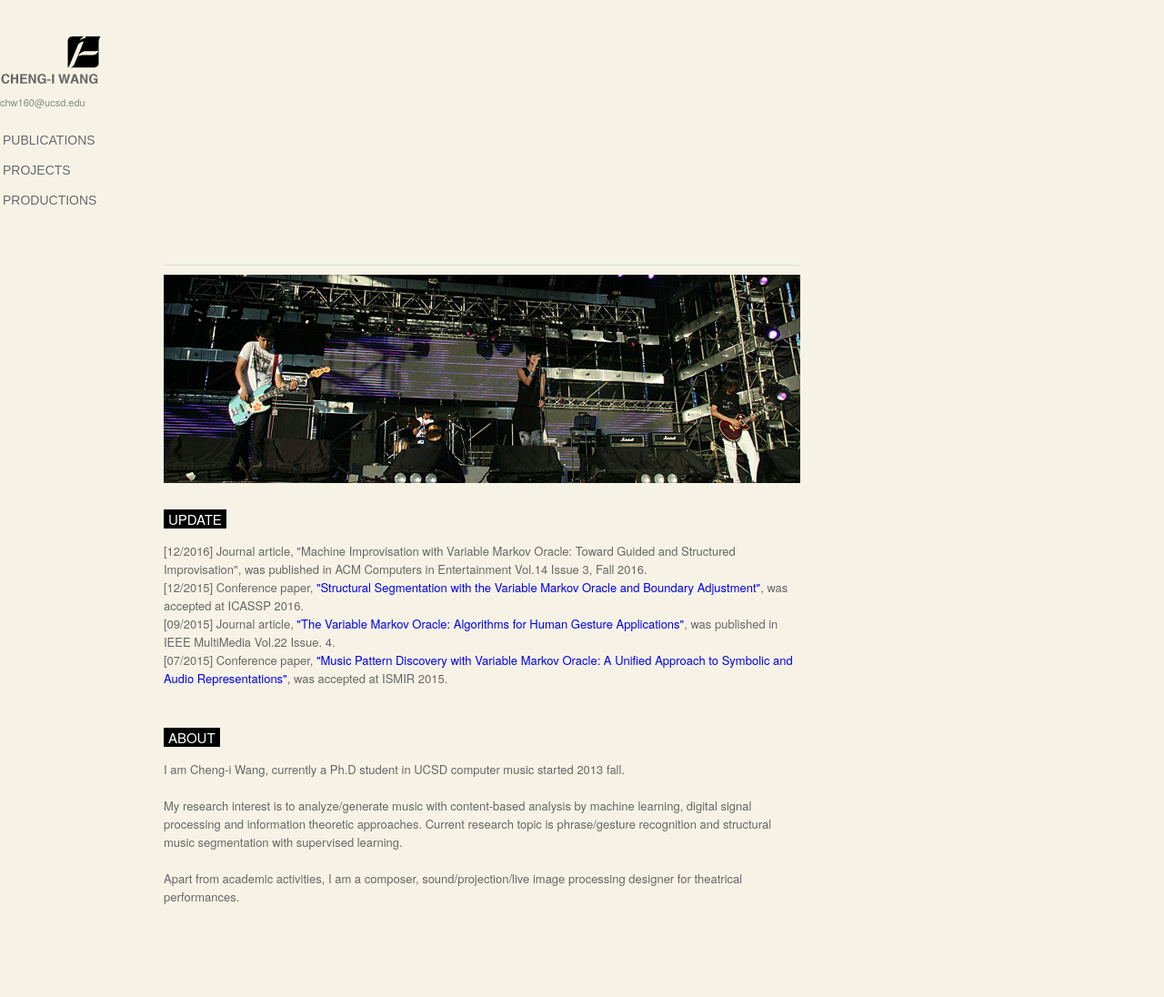
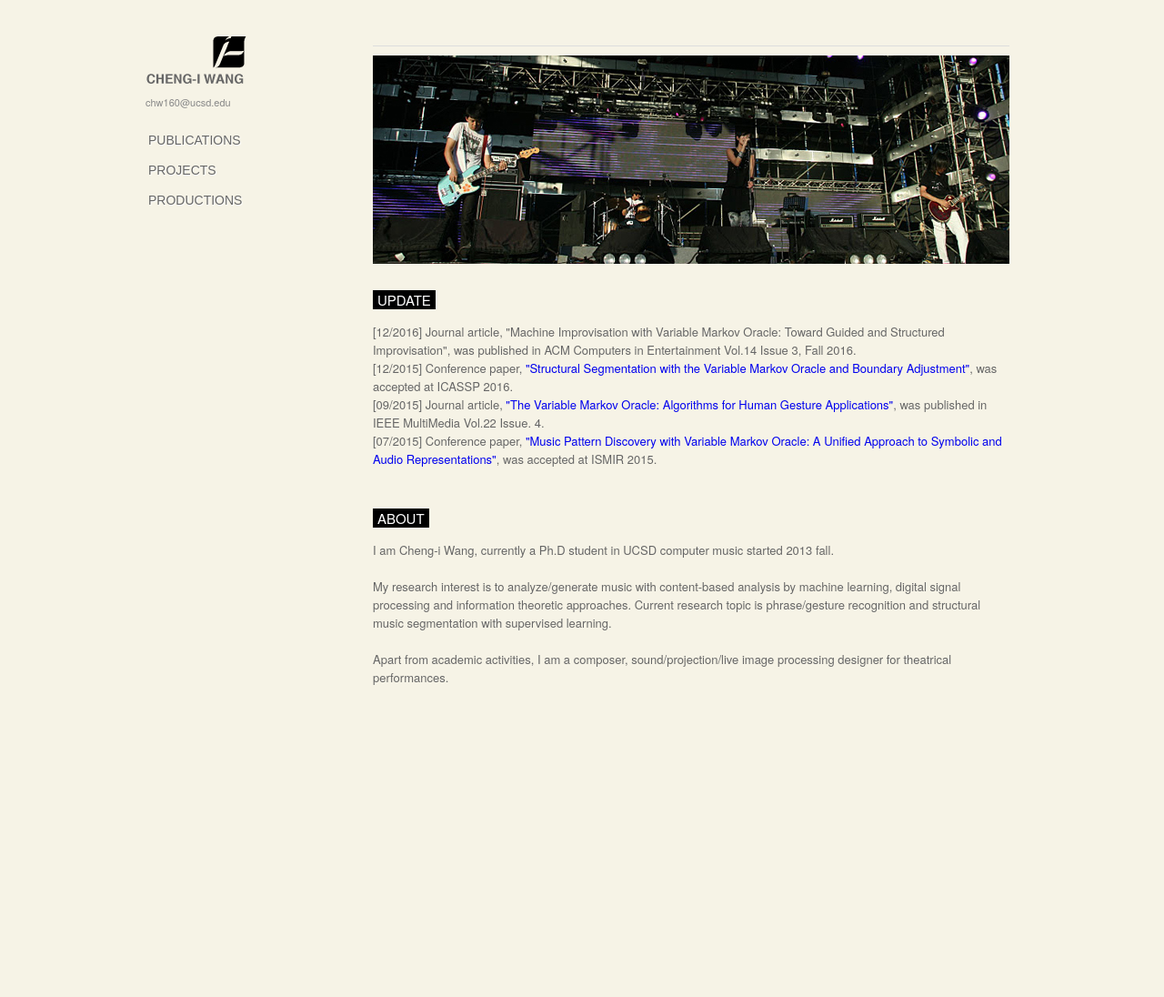
Before and after one commit to wangsix/wangsix.github.io, a Jekyll site: the page built from index.html, in a window 1280 px wide. Shown: the whole page at 91% size. Built offline with Jekyll 4.4.1, drawn with Linux system fonts in a browser that asks for light colours; after the commit the page ends 900 px from its top, so only the background shows below that.

Commit message:
Update default.html

```diff
--- a/_layouts/default.html
+++ b/_layouts/default.html
@@ -44,9 +44,10 @@
 	color:#ccc;
 }
 </style>
+</head>
 
-</head>
 <body id="index">
+ 	<div class="container">
 		<nav class="four columns alpha">
 			<a href="index.html">
 			<img class="remove-bottom" style="margin-top:40px;" src="img/logo.png" />
@@ -79,13 +80,9 @@
 		});
 
 		</script>
-
- 	<div class="container">
-
 		<section class="twelve columns omega">
 			{{ content }}
 		</section>
-
 	</div><!-- container -->
 
 
```
Lines whose indentation alone changed are shown as unchanged.
